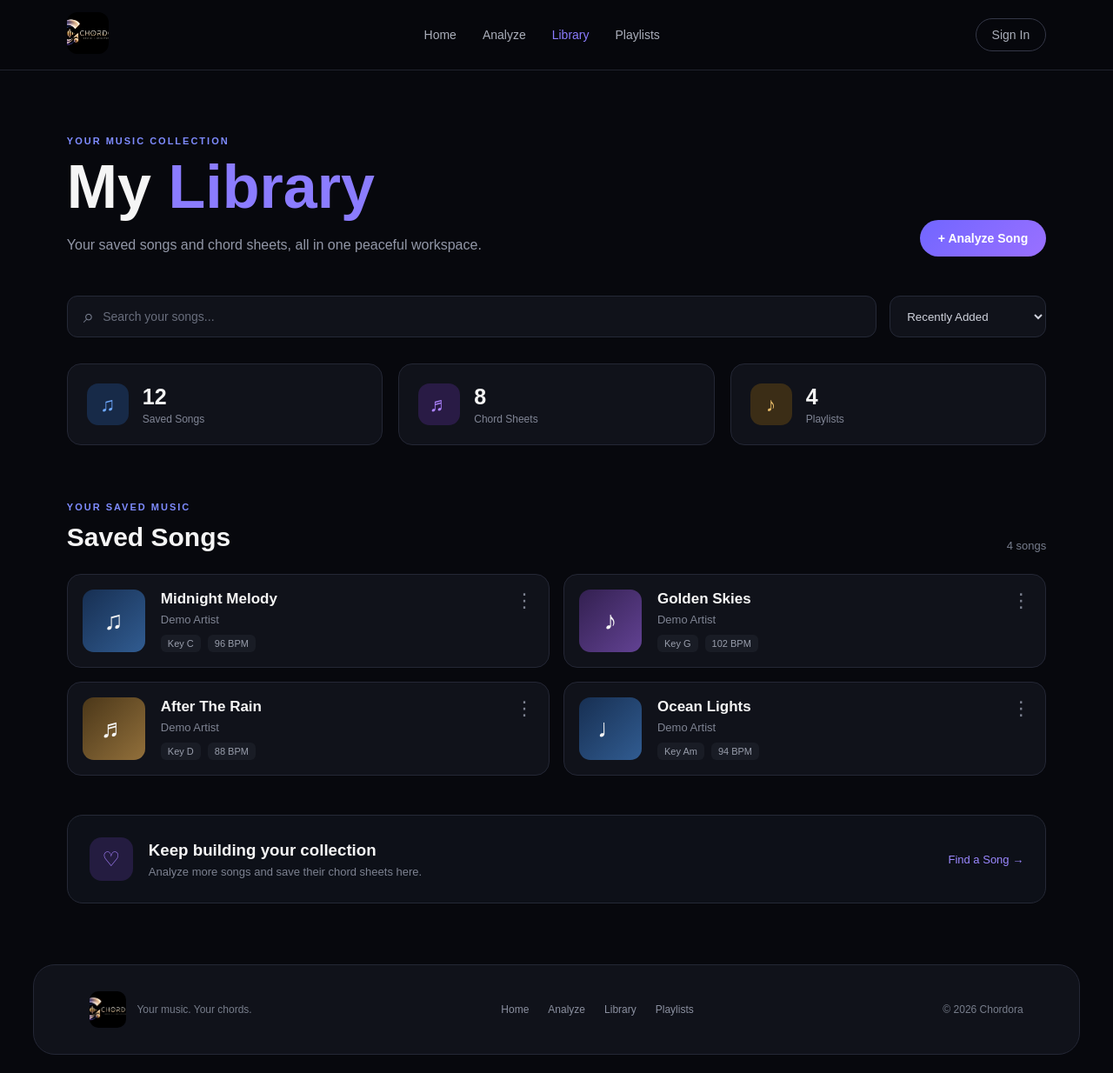
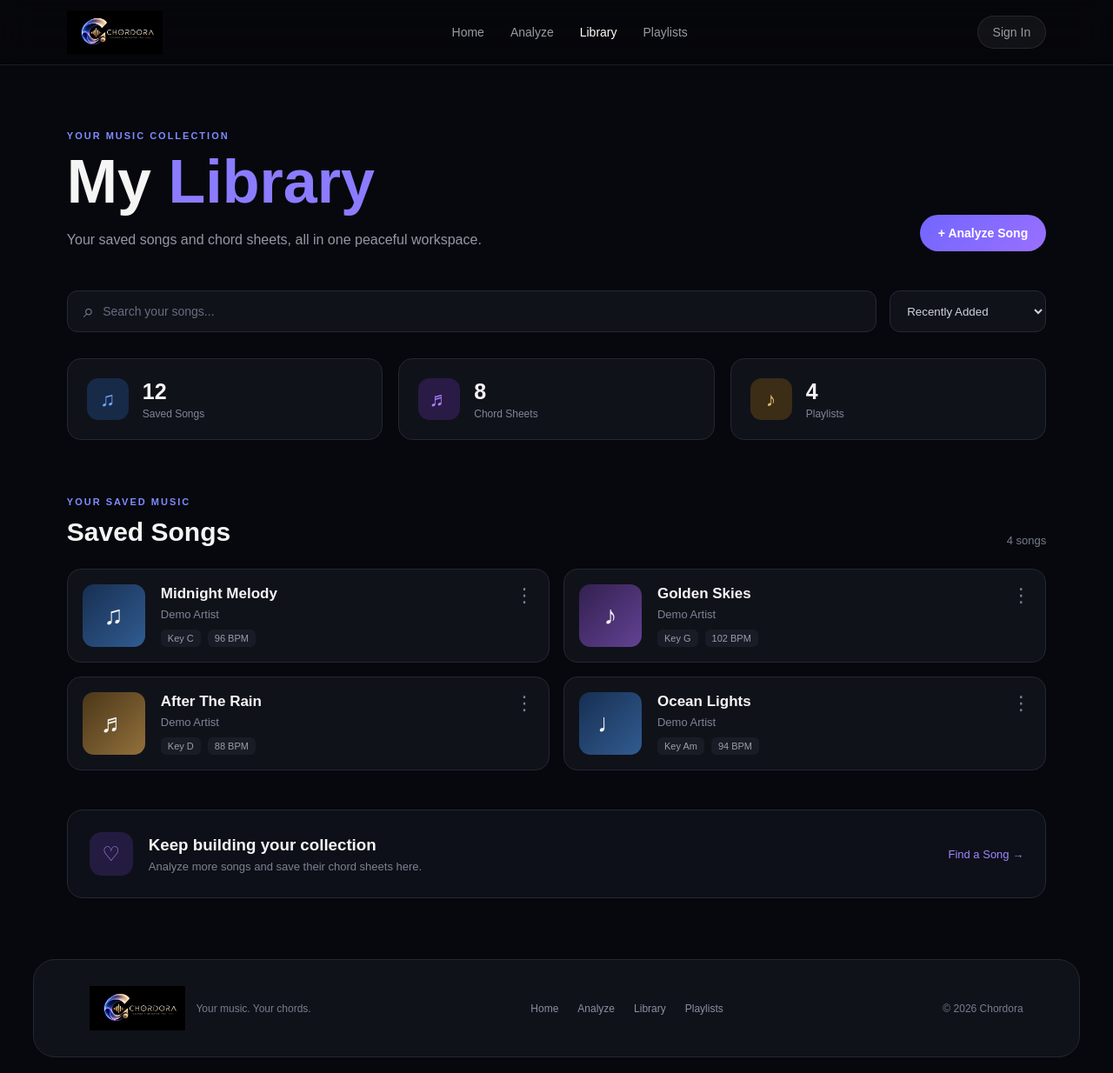
Before and after one commit to balasubramaniyan1/group-project-chordora, a website: page frontend/html/library.html in a window 1280 px wide. Shown: the whole page at 87% size. Drawn offline with Linux system fonts and the light colour scheme.

Commit message:
Update Library and Playlist styling

```diff
--- a/frontend/css/library.css
+++ b/frontend/css/library.css
@@ -11,40 +11,54 @@ body {
     min-height: 100vh;
 }
 
-/* NAVBAR */
+/* ================= NAVBAR ================= */
 
 .navbar {
     width: 100%;
-    min-height: 75px;
-    padding: 14px 6%;
+    min-height: 72px;
+    padding: 12px 6%;
     display: flex;
     align-items: center;
     justify-content: space-between;
-    background: rgba(7, 8, 13, 0.95);
-    border-bottom: 1px solid #20232e;
+    background: rgba(6, 7, 11, 0.84);
+    border-bottom: 1px solid rgba(255, 255, 255, 0.09);
     position: sticky;
     top: 0;
-    z-index: 10;
+    z-index: 100;
+    backdrop-filter: blur(18px);
+}
+
+.brand {
+    display: flex;
+    align-items: center;
+    gap: 10px;
+    color: #f5f3ed;
+    text-decoration: none;
+    font-family: Arial, sans-serif;
+    font-weight: 700;
+    letter-spacing: 0.13em;
 }
 
 .brand img {
-    width: 48px;
-    height: 48px;
-    border-radius: 12px;
-    object-fit: cover;
+    width: 110px;
+    height: auto;
+    border-radius:0;
+    object-fit: contain;
+    display: block;
 }
 
 .navbar nav {
     display: flex;
+    align-items: center;
     gap: 30px;
 }
 
 .navbar nav a,
 .sign-in {
-    color: #aaaeba;
+    color: #989ba7;
     text-decoration: none;
     font-size: 14px;
-    transition: 0.3s;
+    transition: 0.25s ease;
 }
 
 .navbar nav a:hover,
@@ -53,17 +67,20 @@ body {
     color: #ffffff;
 }
 
-.navbar nav a.active {
-    color: #8b7cff;
+.sign-in {
+    padding: 10px 17px;
+    border: 1px solid rgba(255, 255, 255, 0.09);
+    border-radius: 999px;
+    background: rgba(255, 255, 255, 0.05);
 }
 
-.sign-in {
-    padding: 10px 18px;
-    border: 1px solid #343747;
-    border-radius: 20px;
+.sign-in:hover {
+    color: #e5b866;
+    background: rgba(229, 184, 102, 0.12);
+    border-color: rgba(229, 184, 102, 0.4);
 }
 
-/* MAIN */
+/* ================= MAIN ================= */
 
 main {
     width: 88%;
@@ -71,7 +88,7 @@ main {
     margin: auto;
 }
 
-/* HERO */
+/* ================= HERO ================= */
 
 .library-hero {
     padding: 75px 0 45px;
@@ -121,7 +138,7 @@ main {
     transform: translateY(-3px);
 }
 
-/* TOOLS */
+/* ================= TOOLS ================= */
 
 .library-tools {
     display: flex;
@@ -170,7 +187,7 @@ main {
     background: #151822;
     border: 1px solid #34394c;
     border-radius: 12px;
-    box-shadow: 0 12px 28px rgba(0, 0, 0, 0.35);
+    box-shadow: 0 12px 28px rgba(0,0,0,.35);
     z-index: 5;
 }
 
@@ -218,7 +235,7 @@ main {
     outline: none;
 }
 
-/* STATS */
+/* ================= STATS ================= */
 
 .library-stats {
     display: grid;
@@ -277,7 +294,7 @@ main {
     margin-top: 4px;
 }
 
-/* SONGS */
+/* ================= SONGS ================= */
 
 .songs-section {
     margin-bottom: 45px;
@@ -382,7 +399,7 @@ main {
     cursor: pointer;
 }
 
-/* MESSAGE */
+/* ================= MESSAGE ================= */
 
 .library-message {
     display: flex;
@@ -422,7 +439,7 @@ main {
     font-size: 13px;
 }
 
-/* FOOTER */
+/* ================= FOOTER ================= */
 
 .footer {
     width: 94%;
@@ -444,10 +461,11 @@ main {
 }
 
 .footer-brand img {
-    width: 42px;
-    height: 42px;
-    border-radius: 10px;
-    object-fit: cover;
+   width: 110px;
+    height: auto;
+    border-radius:0;
+    object-fit: contain;
+    display: block;
 }
 
 .footer-brand p,
@@ -471,10 +489,9 @@ main {
     color: white;
 }
 
-/* RESPONSIVE */
+/* ================= RESPONSIVE ================= */
 
 @media (max-width: 800px) {
-
     .navbar {
         padding: 12px 4%;
     }
@@ -515,7 +532,6 @@ main {
 }
 
 @media (max-width: 560px) {
-
     main {
         width: 92%;
     }
--- a/frontend/css/playlist.css
+++ b/frontend/css/playlist.css
@@ -33,11 +33,12 @@ body {
 }
 
 .playlist-logo img {
-     width: 48px;
-    height: 48px;
-    border-radius: 12px;
-    object-fit: cover;}
-
+     width: 110px;
+    height: auto;
+    border-radius:0;
+    object-fit: contain;
+    display: block;
+}
 .playlist-nav {
     display: flex;
     align-items: center;
@@ -465,10 +466,11 @@ body {
 }
 
 .footer-brand img {
-    width: 42px;
-    height: 42px;
-    border-radius: 10px;
-    object-fit: cover;
+   width: 110px;
+    height: auto;
+    border-radius:0;
+    object-fit: contain;
+    display: block;
 }
 
 .footer-brand p,
```
